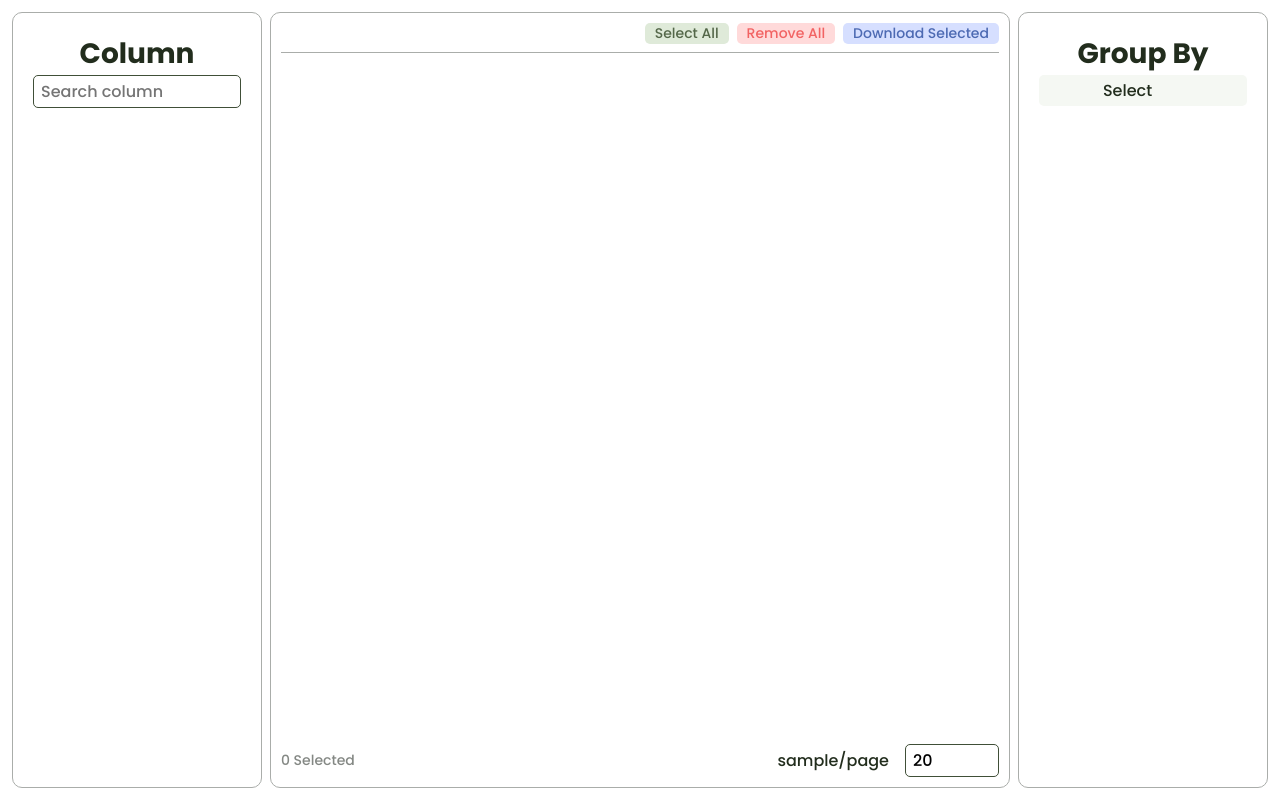
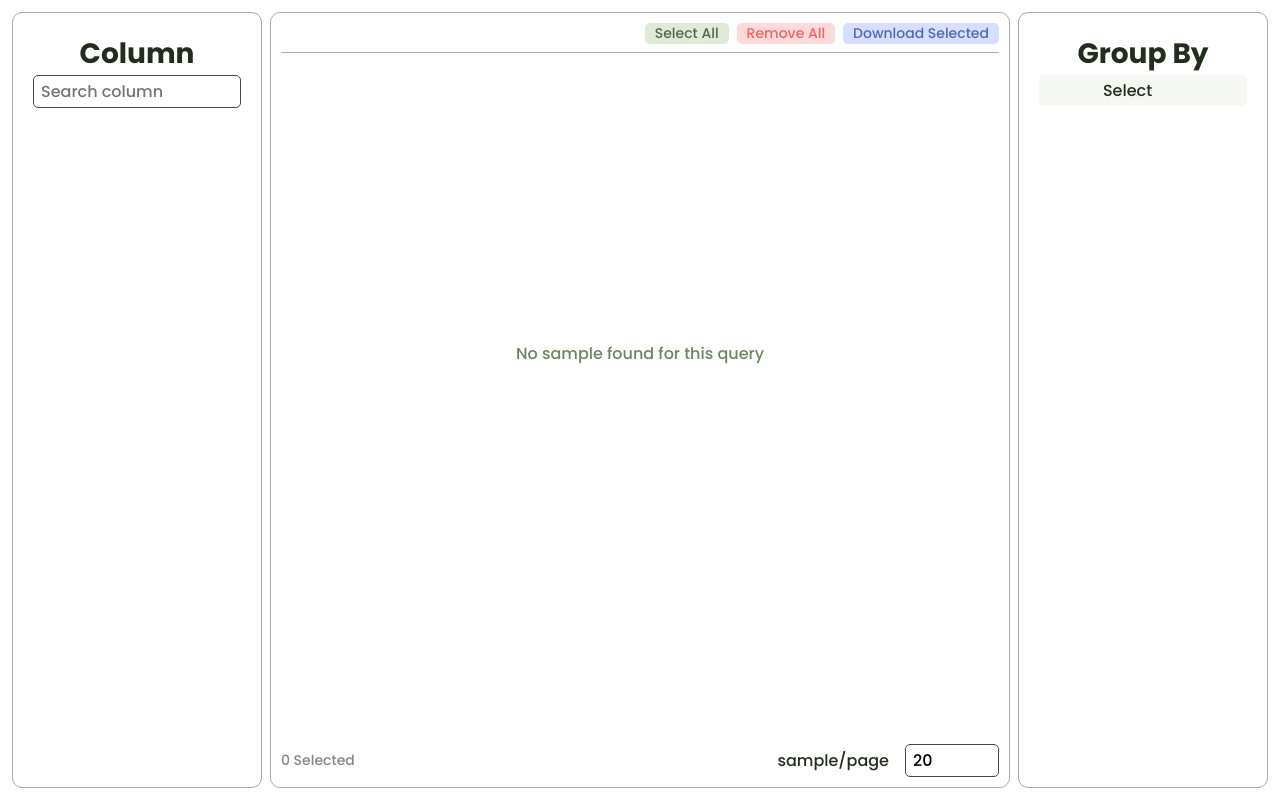
Before and after one commit to TranscriptomeDB-CU-Project/web-client, a Next.js app: page /select in a window 1280 px wide. Built offline with nearby package versions, Linux system fonts and the light colour scheme; some icons are missing.

Commit message:
feat: show fallback when no col / sample

```diff
--- a/src/app/select/components/SampleSection/index.tsx
+++ b/src/app/select/components/SampleSection/index.tsx
@@ -1,6 +1,8 @@
 import React, { useEffect } from 'react'
 
+import Text from '@/components/Text'
 import { useAppDispatch, useAppSelector } from '@/store'
+import { columnSelectors } from '@/store/column'
 import sampleActions from '@/store/sample/actions'
 import { sampleDependency } from '@/store/sample/selector'
 import selectedSampleActions from '@/store/selectedSample/actions'
@@ -9,12 +11,15 @@ import ActionButtons from './components/ActionButtons'
 import Header from './components/Header'
 import PaginationSection from './components/PaginationSection'
 import Sample from './components/Sample'
-import { Container, Line, OuterTableContainer, TableContainer } from './styled'
+import { Container, FallBackContainer, Line, OuterTableContainer, TableContainer } from './styled'
 
 const SampleSection = () => {
-  const { data } = useAppSelector((state) => ({
-    selected: state.selectedColumn.value,
+  const { data, selectedCol, isFetching, haveCol, fetchingCol } = useAppSelector((state) => ({
+    selectedCol: state.selectedColumn.value,
     data: state.sample.value,
+    isFetching: state.loading.value,
+    haveCol: !columnSelectors.isEmpty(state),
+    fetchingCol: state.column.isFetching,
   }))
   const dependency = useAppSelector(sampleDependency)
 
@@ -23,6 +28,9 @@ const SampleSection = () => {
     dispatch(sampleActions.fetch())
     // eslint-disable-next-line react-hooks/exhaustive-deps
   }, [...dependency, dispatch])
+
+  const shouldShowNoSample = !isFetching && data.length === 0
+  const shouldShowNoColumn = selectedCol.length === 0 && haveCol && !fetchingCol
 
   useEffect(() => {
     return () => {
@@ -40,6 +48,18 @@ const SampleSection = () => {
           <thead>
             <Header />
           </thead>
+          {shouldShowNoSample ? (
+            <tbody>
+              <td />
+              <FallBackContainer>
+                <Text color="primary-700">No sample found for this query</Text>
+              </FallBackContainer>
+            </tbody>
+          ) : shouldShowNoColumn ? (
+            <FallBackContainer>
+              <Text color="primary-700">Please select column from the left section</Text>
+            </FallBackContainer>
+          ) : (
             <tbody>
               {data &&
                 data.map((row, index) => (
@@ -48,6 +68,7 @@ const SampleSection = () => {
                   </TableContainer>
                 ))}
             </tbody>
+          )}
         </table>
       </OuterTableContainer>
       <PaginationSection />
--- a/src/app/select/components/SampleSection/styled.ts
+++ b/src/app/select/components/SampleSection/styled.ts
@@ -17,6 +17,13 @@ export const Container = styled.div`
   max-height: calc(100dvh - 24px);
 `
 
+export const FallBackContainer = styled.div`
+  display: flex;
+  justify-content: center;
+  align-items: center;
+  margin-top: 35vh;
+`
+
 export const Line = styled.div`
   height: 1px;
   background-color: ${PALETTE.BLACK[200]};
--- a/src/store/column/index.ts
+++ b/src/store/column/index.ts
@@ -23,8 +23,12 @@ const columnSlice = createSlice({
     },
     reset: () => initialState,
   },
+  selectors: {
+    isEmpty: (state) => Object.keys(state.value).length === 0,
+  },
 })
 
 export const { addColumn, setFetching, reset } = columnSlice.actions
+export const columnSelectors = columnSlice.selectors
 
 export default columnSlice.reducer
```
Lines whose indentation alone changed are shown as unchanged.
